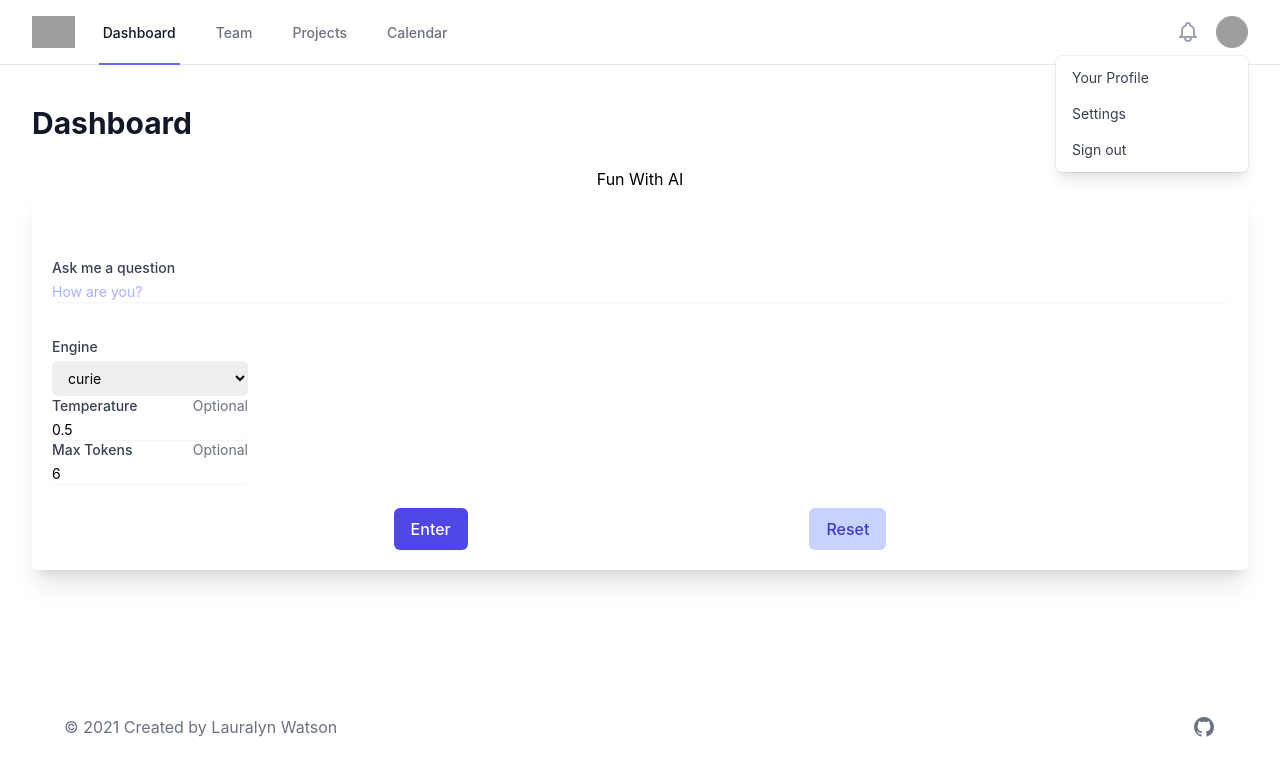
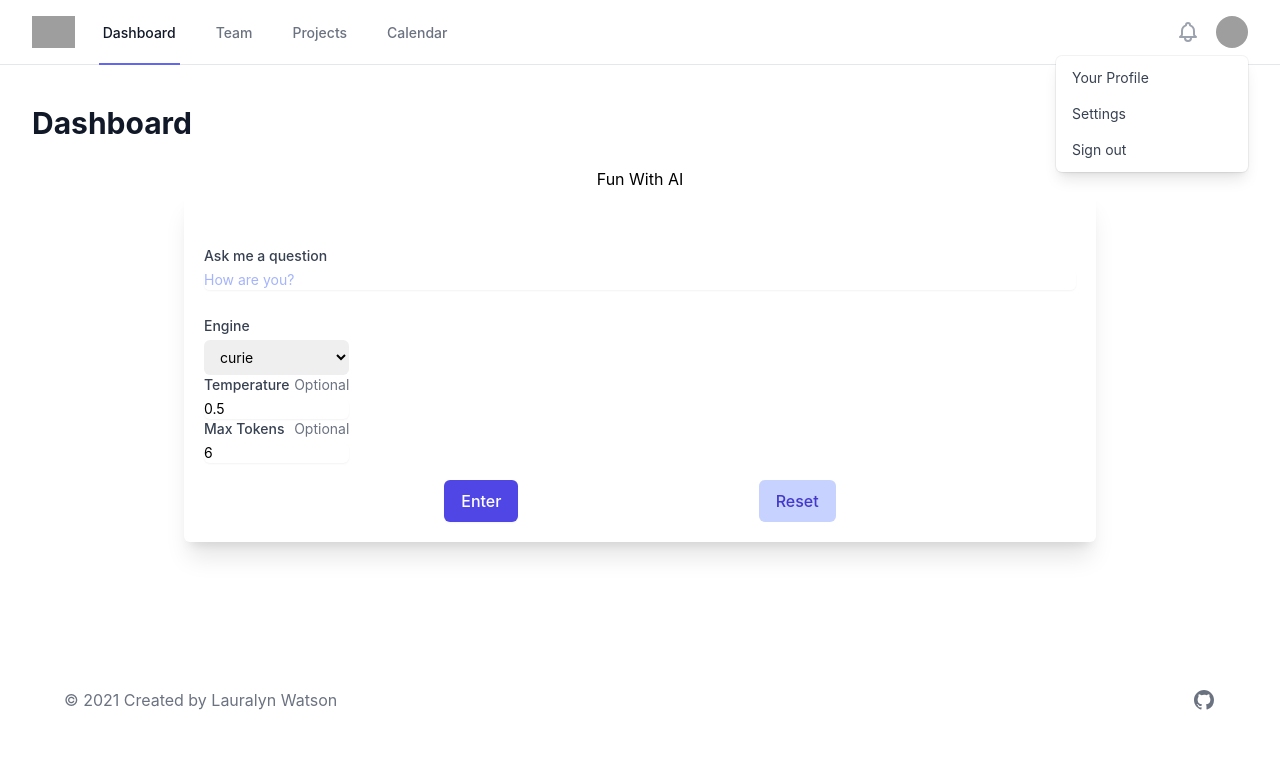
Before and after one commit to lilydev16/ama_ai, a React (Create React App) app: page / in a window 1280 px wide. Shown: the top 776 px of the page. Built offline with nearby package versions, Linux system fonts and the light colour scheme; grey boxes are pictures that could not be loaded.

Commit message:
Center the form and set a width

```diff
--- a/src/components/Form/Form.js
+++ b/src/components/Form/Form.js
@@ -61,10 +61,10 @@ const Form = ({ addPrompt }) => {
   }, [promptReq])
 
   return(
-    <div className='form'>
+    <div className='form flex justify-center'>
       <form
         onSubmit={submitPrompt}
-        className='shadow-xl p-5 rounded-md'
+        className='shadow-xl p-5 rounded-md w-3/4'
       >
         <div className='prompt-container'>
           <label htmlFor='prompt' className='block text-sm font-medium text-gray-700'>
```
